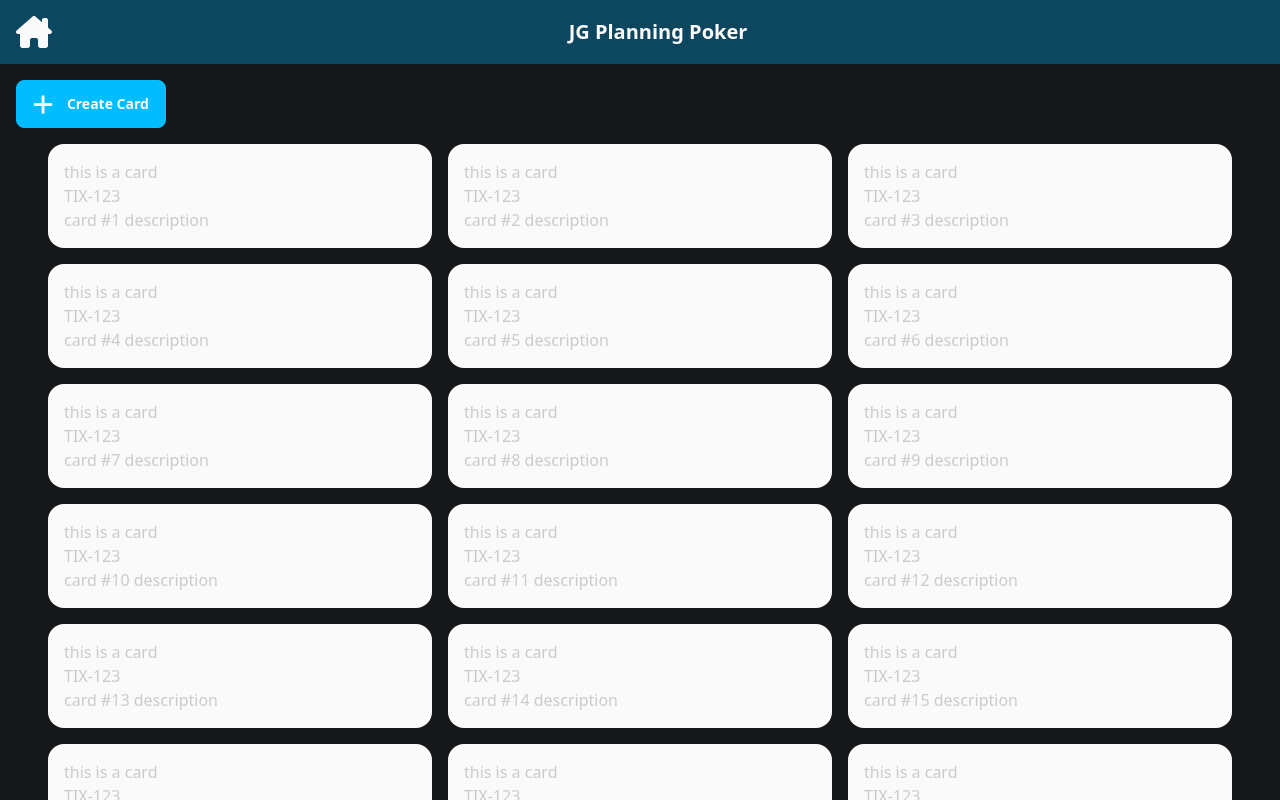
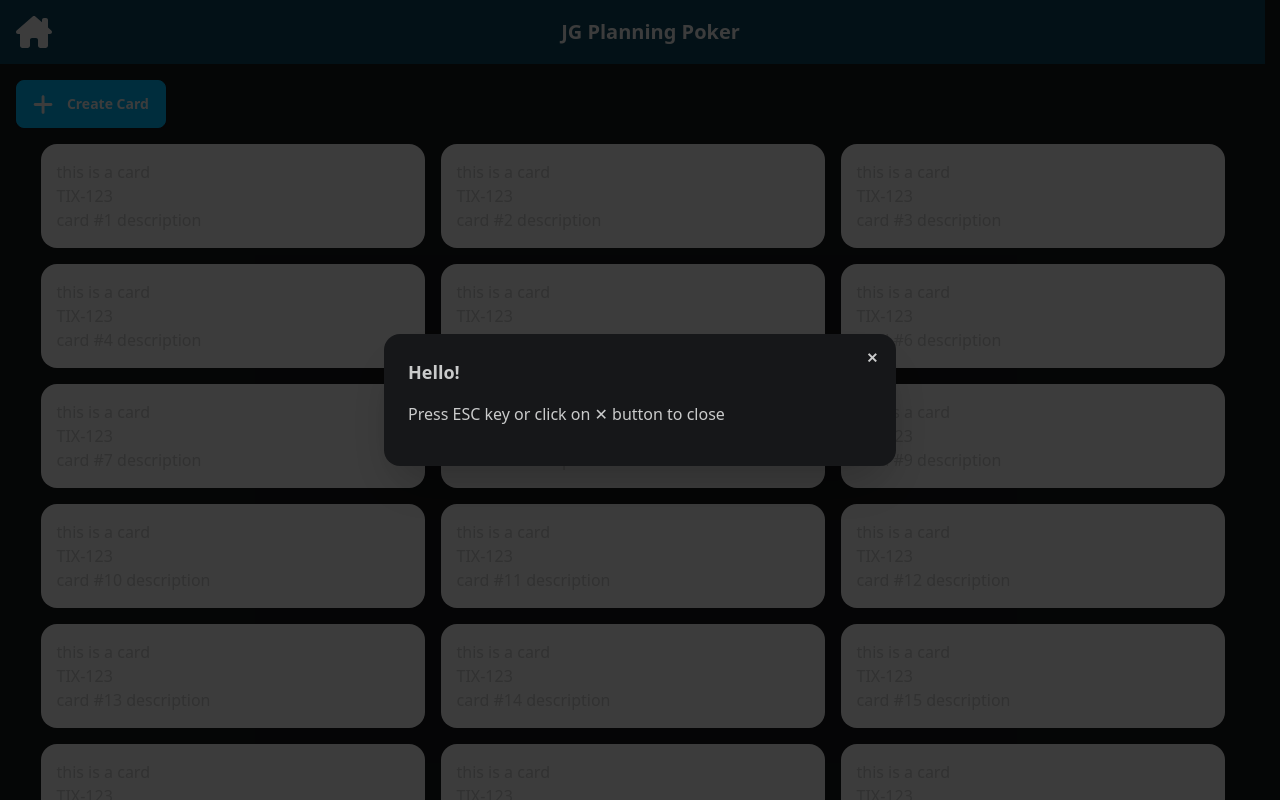
Before and after one commit to emgore-jg/JGpokerUI, a React (Vite) app: page / in a window 1280 px wide. Both pictures are taken after a click on the button "Create Card". Shown: the top 800 px of the page. Built offline with nearby package versions, Linux system fonts and the light colour scheme.

Commit message:
modal component added

```diff
--- /dev/null
+++ b/src/components/ModalButton.tsx
@@ -0,0 +1,42 @@
+import { ReactNode } from "react";
+
+interface props {
+  buttonText: ReactNode | string;
+  onClick?: () => void;
+  modalContent: ReactNode;
+}
+
+function ModalButton({ buttonText, onClick, modalContent }: props) {
+  function handleClick() {
+    console.log("you clicked the button bro!!");
+    const modal = document.getElementById("my_modal_1") as HTMLDialogElement;
+    modal?.showModal();
+    onClick;
+  }
+
+  return (
+    <>
+      <button
+        className="btn btn-primary w-fit fill-neutral text-neutral"
+        onClick={() => {
+          handleClick();
+        }}
+      >
+        {buttonText}
+      </button>
+      <dialog id="my_modal_1" className=" modal bg-black bg-opacity-60">
+        <div className=" modal-box">
+          <form method="dialog">
+            {/* if there is a button in form, it will close the modal */}
+            <button className="btn btn-circle btn-ghost btn-sm absolute right-2 top-2">
+              ✕
+            </button>
+          </form>
+          {modalContent}
+        </div>
+      </dialog>
+    </>
+  );
+}
+
+export default ModalButton;
--- a/src/screens/HomePage.tsx
+++ b/src/screens/HomePage.tsx
@@ -1,5 +1,6 @@
 import PlusIcon from "../assets/plus";
 import Card from "../components/Card";
+import ModalButton from "../components/ModalButton";
 
 function AppHeader() {
   var n = 100;
@@ -11,9 +12,19 @@ function AppHeader() {
 
   return (
     <div className=" flex flex-col gap-4 p-4">
-      <button className="btn btn-primary w-fit fill-neutral text-neutral">
-        <PlusIcon className="h-1/2" /> Create Card
-      </button>
+      <ModalButton
+        buttonText={
+          <>
+            <PlusIcon className="h-1/2" /> Create Card
+          </>
+        }
+        modalContent={
+          <>
+            <h3 className="text-lg font-bold">Hello!</h3>
+            <p className="py-4">Press ESC key or click on ✕ button to close</p>
+          </>
+        }
+      ></ModalButton>
       <div className="flex flex-wrap justify-center gap-4">{cards}</div>
     </div>
   );
```
